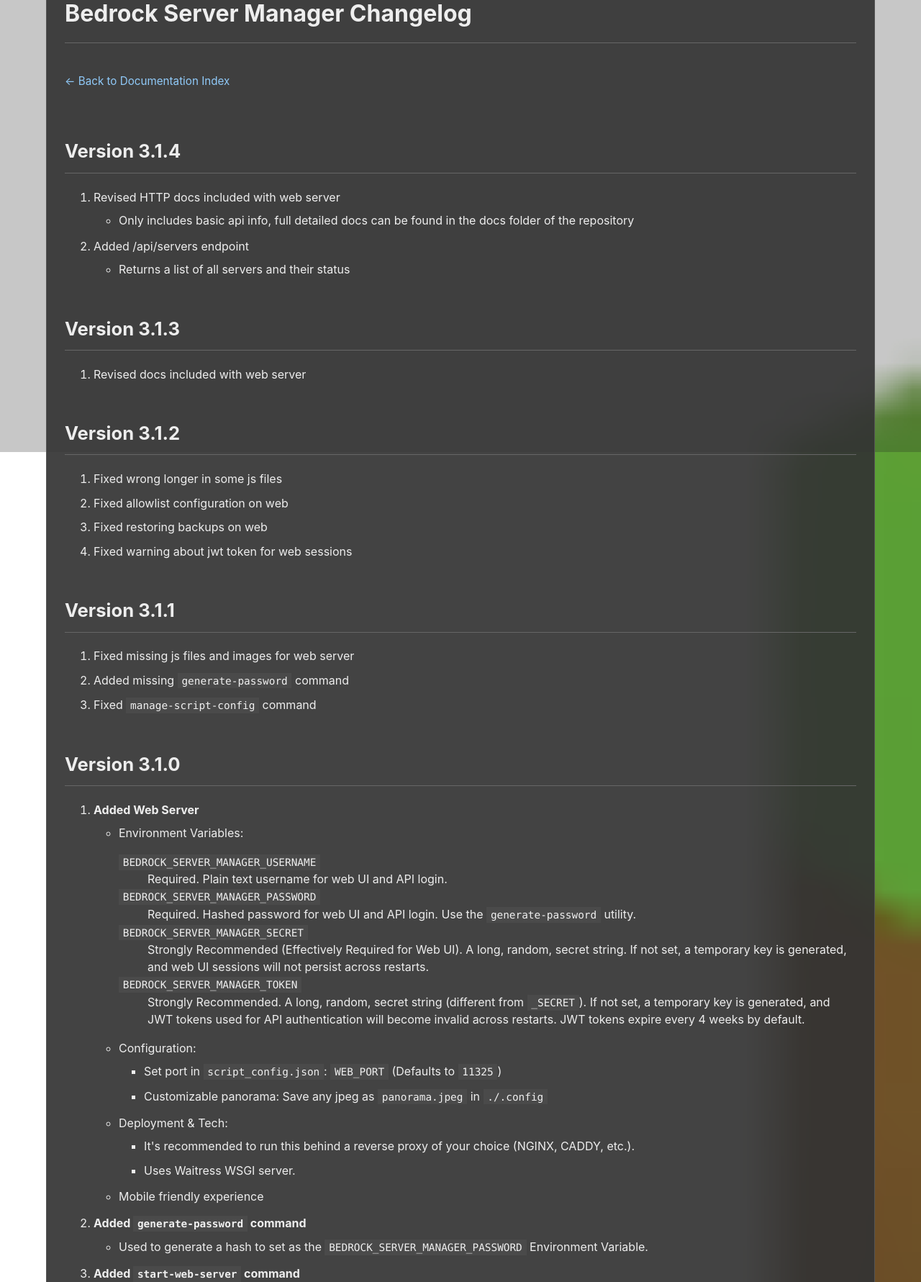
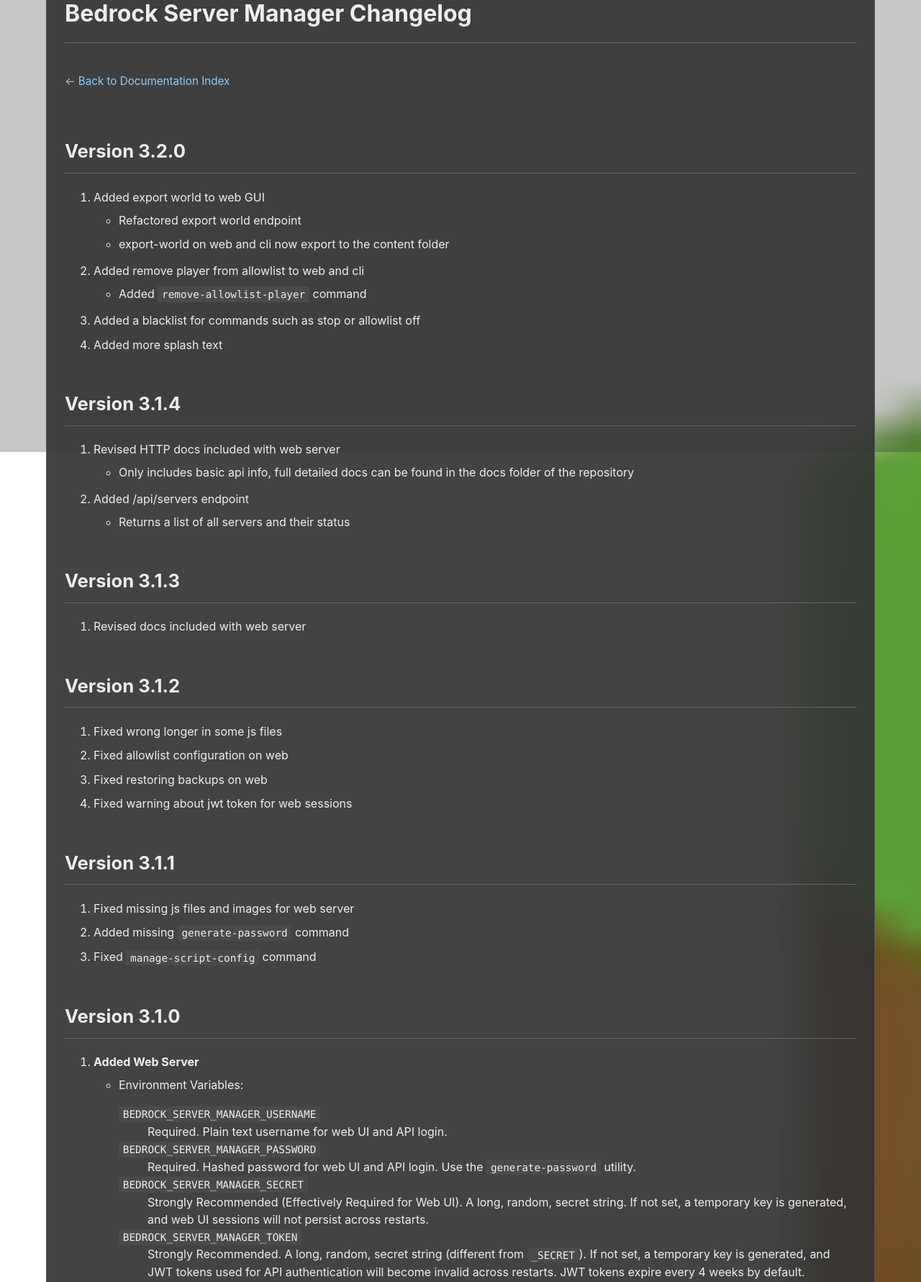
Before and after one commit to mmorys/bedrock-server-manager, a Flask app: page /docs/changelog in a window 1280 px wide. Shown: the part 172-1953 px from the top of the page at 72% size. Run offline with Flask 3, Linux system fonts and the light colour scheme; parts of the project's set-up code (start-up, migrations or seed data) failed here and were passed over.

Commit message:
version bump

```diff
--- a/bedrock_server_manager/web/templates/changelog.html
+++ b/bedrock_server_manager/web/templates/changelog.html
@@ -182,6 +182,26 @@
     <p class="back-to-docs-link">
         <a href="{{ url_for('doc_routes.doc_index') }}">← Back to Documentation Index</a>
     </p>
+
+    {# --- Version 3.2.0 --- #}
+    <h2>Version 3.2.0</h2>
+    <ol>
+        <li>
+            Added export world to web GUI
+            <ul>
+                <li>Refactored export world endpoint</li>
+                <li>export-world on web and cli now export to the content folder</li>
+            </ul>
+        </li>
+        <li>
+            Added remove player from allowlist to web and cli
+            <ul>
+                <li>Added <code>remove-allowlist-player</code> command</li>
+            </ul>
+        </li>
+        <li>Added a blacklist for commands such as stop or allowlist off</li>
+        <li>Added more splash text</li>
+    </ol>
 
     {# --- Version 3.1.4 --- #}
     <h2>Version 3.1.4</h2>
--- a/pyproject.toml
+++ b/pyproject.toml
@@ -4,7 +4,7 @@
 
 [project]
 name = "bedrock-server-manager"
-version = "3.1.4"
+version = "3.2.0"
 authors = [
   { name="ZVortex11325", email="zvortex11325-github@outlook.com" },
 ]
```
Also changed, not shown: docs/CHANGELOG.md.
